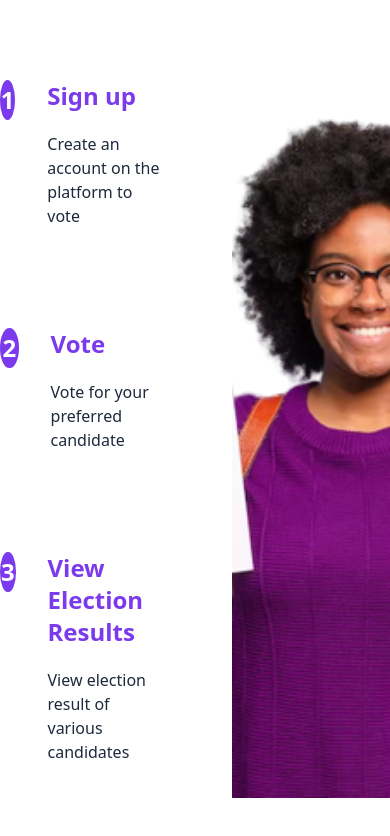
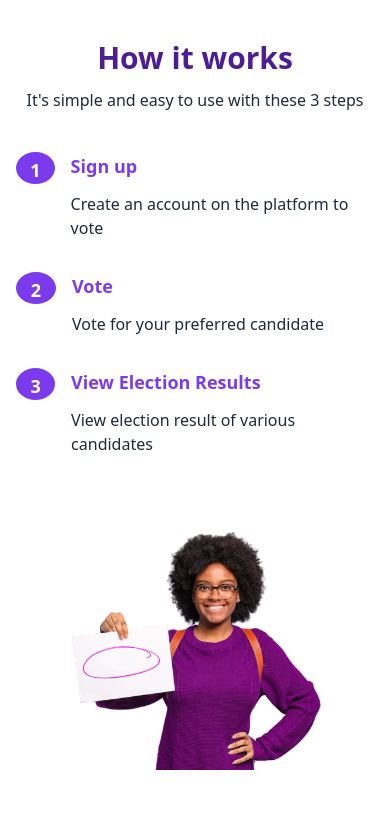
Before and after one commit to mbianou-bradon/School-Voting-App, a React (Create React App) app: page / in a window 390 px wide. Shown: the top 836 px of the page. Built offline with nearby package versions, Linux system fonts and the light colour scheme.

Commit message:
How-it-works component completed

```diff
--- a/src/components/HowItWorks.jsx
+++ b/src/components/HowItWorks.jsx
@@ -23,8 +23,13 @@ const StepToVoteData = [
 export default function HowItWorks() {
 
     return (
-        <div className="flex justify-center gap-16 w-full min-h-screen py-20">
-           <div className="flex justify-between flex-col ">
+        <div className="min-h-screen py-10 px-4 sm:px-10">
+            <div className="text-center mb-10">
+                <h2 className="font-bold text-3xl text-violet-900 mb-3">How it works</h2>
+                <p>It's simple and easy to use with these 3 steps</p>
+            </div>
+            <div className="flex justify-center gap-16 flex-col sm:flex-row w-full">
+                <div className="flex justify-between flex-col gap-y-8">
                         {
                             StepToVoteData.map(step => {
                                 return (<HowToVote position = {step.position} name = {step.name} description = {step.description} />)
@@ -32,8 +37,9 @@ export default function HowItWorks() {
                         }
                 </div>
 
-            <div>
+                <div className="">
                     <img src={IVoted} alt="" className="h-[105%] object-cover"/>
+                </div>
             </div>
         </div>
     )
--- a/src/components/HowToVote.jsx
+++ b/src/components/HowToVote.jsx
@@ -3,10 +3,10 @@
 export default function HowToVote(props) {
 
     return  (
-        <div className="flex gap-8">
-            <div className="w-10 h-10 rounded-[50%] bg-violet-600 text-2xl pt-1 text-center text-white font-bold"><h2>{props.position}</h2></div>
+        <div className="flex gap-4 sm:gap-8">
+            <div className="w-10 h-8 sm:h-10 rounded-[50%] bg-violet-600 text-lg sm:text-2xl pt-1 text-center text-white font-bold"><h2>{props.position}</h2></div>
             <div>
-                <h2 className="text-violet-600 font-bold text-2xl mb-5">{props.name}</h2>
+                <h2 className="text-violet-600 font-bold text-lg sm:text-2xl mb-3 sm:mb-5">{props.name}</h2>
                 <p>{props.description}</p>
             </div>
         </div>
```
Lines whose indentation alone changed are shown as unchanged.
